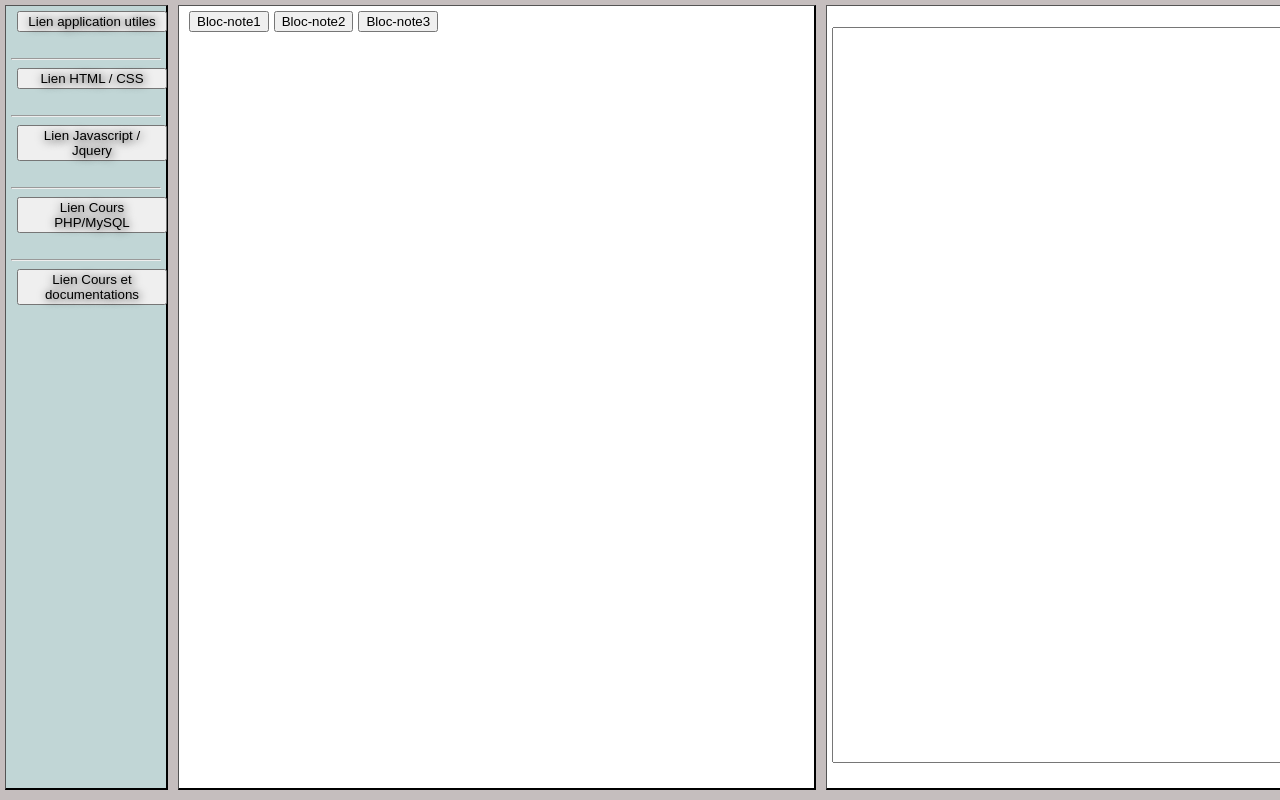
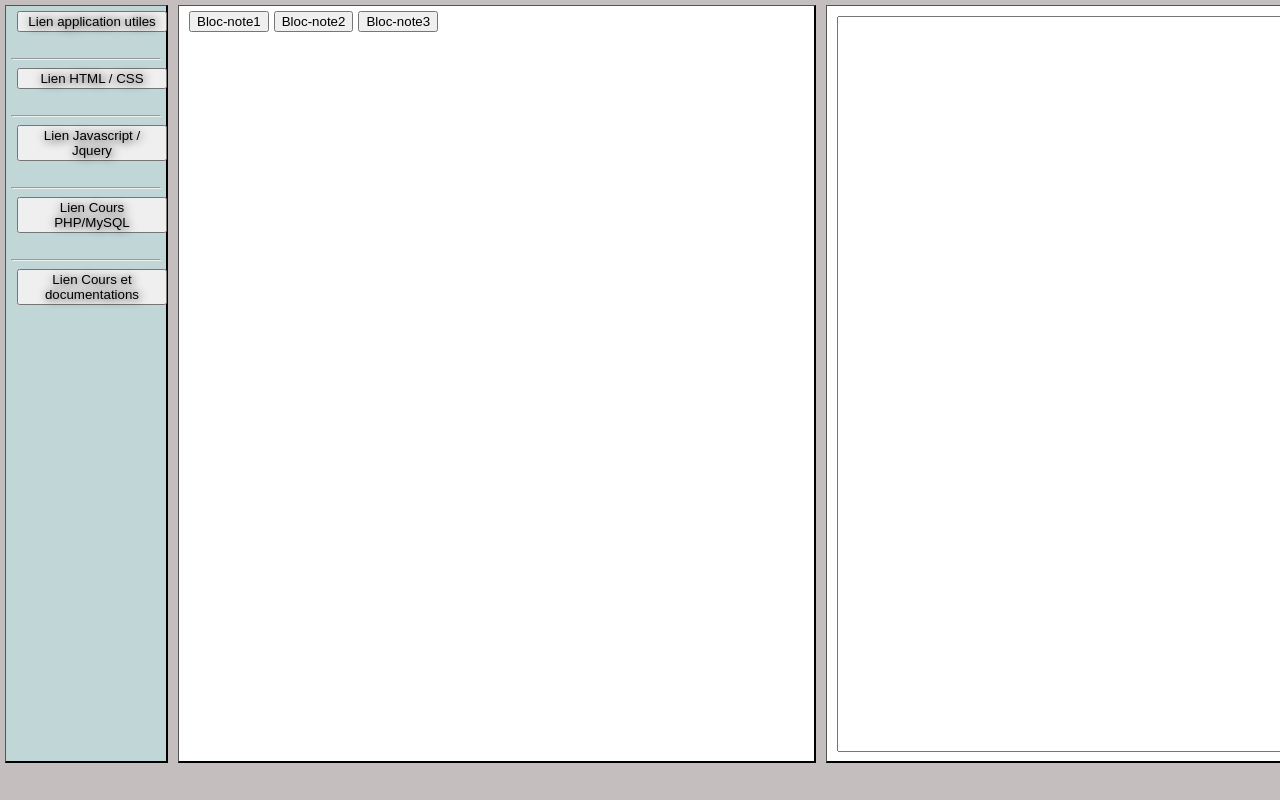
Before and after one commit to Julien-RUIZ/link-block-note, a plain HTML site: page index.html in a window 1280 px wide. Shown: the top 800 px of the page. Drawn offline with nearby package versions, Linux system fonts and the light colour scheme.

Commit message:
Push du projet perso et complet

```diff
--- a/Tiptop.css
+++ b/Tiptop.css
@@ -71,6 +71,8 @@ background-color: rgb(197, 190, 190);
 	font-size: 0.9em;
 	width: 555px;
 	height: 730px;
+	margin-left: 5px;
+	margin-top: 5px;
 }
 
 #prr2, #bloc-note, #bloc-note2, #bloc-note3{margin-left: 5px;}
--- a/index.html
+++ b/index.html
@@ -98,9 +98,9 @@
 		</div>
 
 		<div class="DeuxiemeBox">
-			<p id="Bnote4">
+
 				<textarea rows="20" cols="100" class="BlocNote1"></textarea>
-			</p>
+
 
 
 		</div>
```
